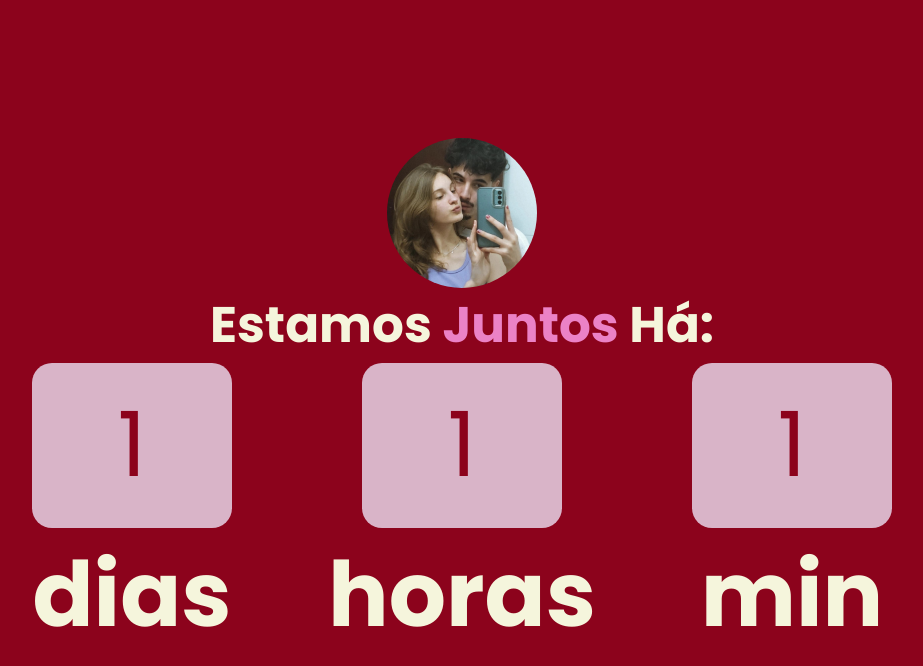
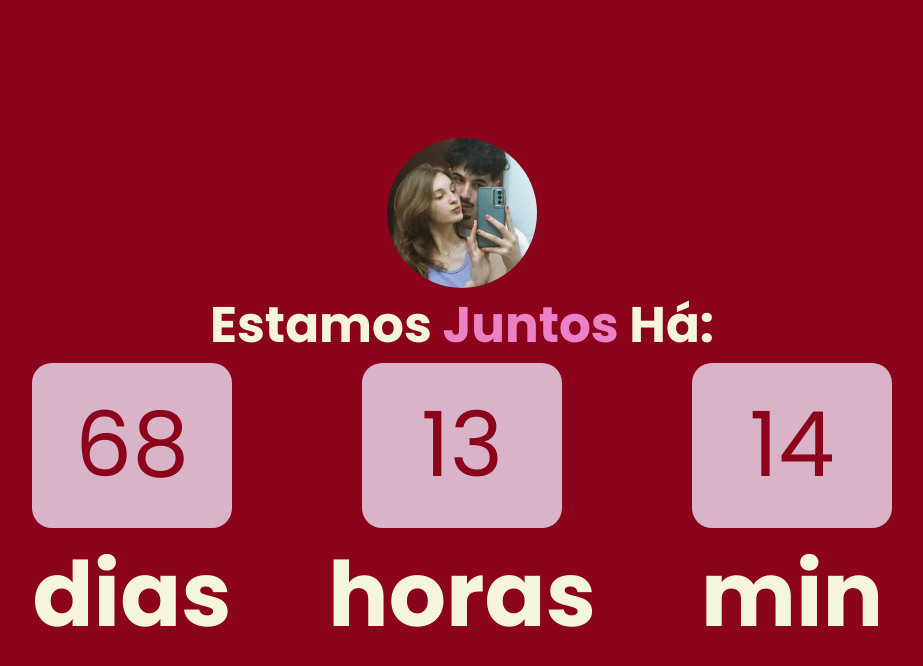
Before and after one commit to Thiago-cordeiro/data-namoro, a plain HTML site: page index.html in a window 1280 px wide. Shown: the whole page, without its empty margins (178-1101 px from the left). Drawn offline with Linux system fonts and the light colour scheme.

Commit message:
Update index.html

```diff
--- a/index.html
+++ b/index.html
@@ -28,6 +28,6 @@
     </section>
 
 
-    <script src="../relogio/teste.js"></script>
+    <script src="teste.js"></script>
 </body>
 </html>
```
